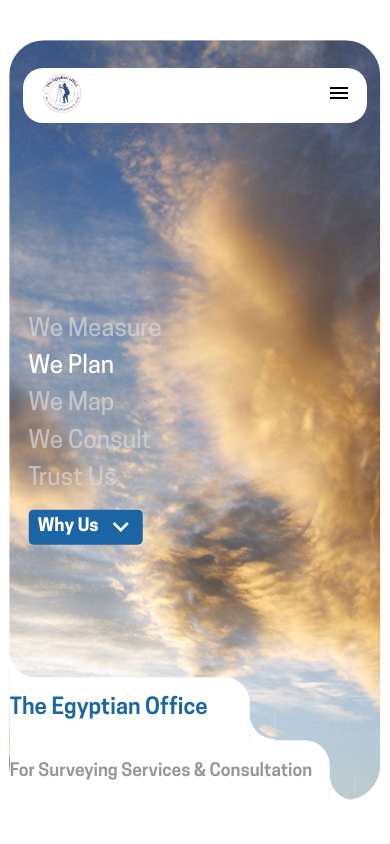
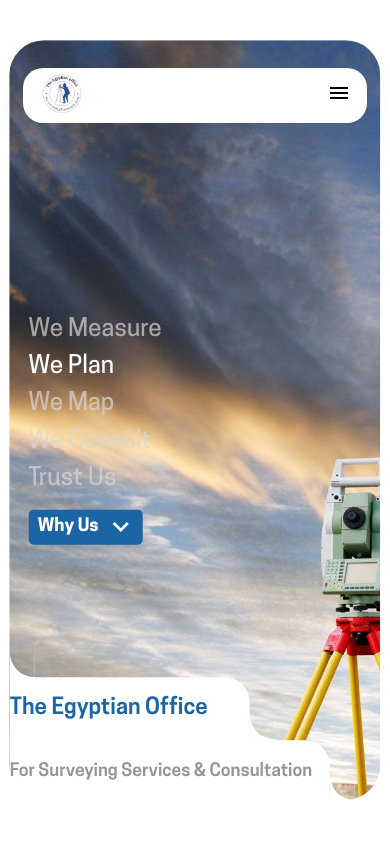
Before and after one commit to elnaggarx/eossc, a React (Create React App) app: page / in a window 390 px wide. Shown: the top 844 px of the page. Built offline with nearby package versions, Linux system fonts and the light colour scheme.

Commit message:
svh removed 2

```diff
--- a/src/components/Hero/HeroStyles.css
+++ b/src/components/Hero/HeroStyles.css
@@ -328,6 +328,16 @@
     .hero-title-inverted h1{
         font-size: 1.7rem;
     }
+    .hero-image{
+        width: 95vw;
+        height: 90vh;
+        object-fit: cover;
+        object-position: bottom right;
+        border-radius: 35px;
+        transform: scale(-1,1);
+
+
+    }
     .hero-cta{
         width: 35%;
     }
```
